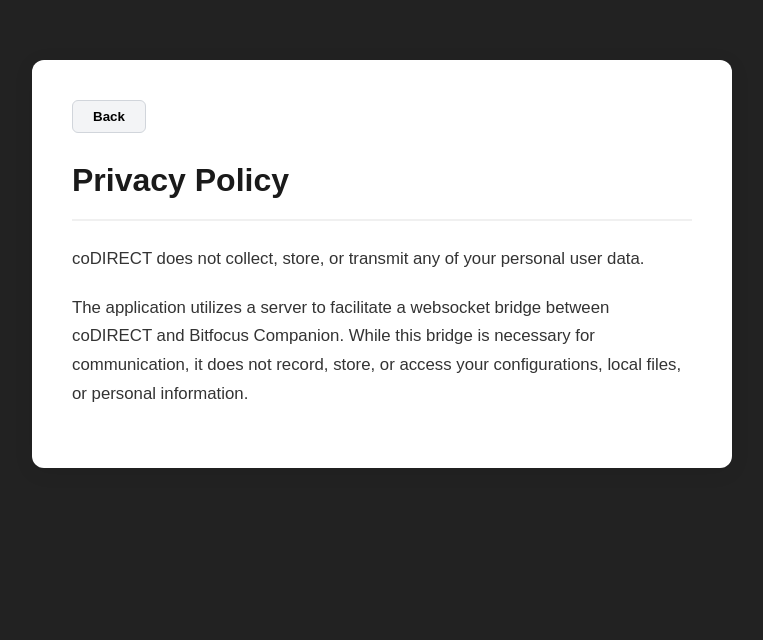
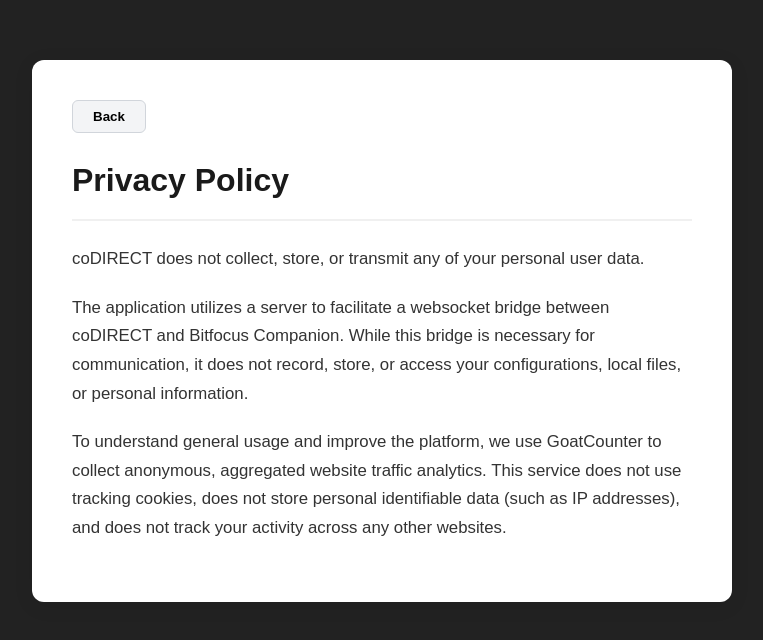
Before and after one commit to codirect/codirect, a React (Vite) app: page /privacy-policy in a window 1280 px wide. Shown: the top 640 px of the page, without its empty margins (258-1021 px from the left). Built offline with nearby package versions, Linux system fonts and the light colour scheme; a web font is replaced by a local one.

Commit message:
Update privacy policy (GoatCounter)
Updated the privacy policy page to reflect the usage of Goat Counter

```diff
--- a/src/pages/TOSPages/PrivacyPolicyPage.jsx
+++ b/src/pages/TOSPages/PrivacyPolicyPage.jsx
@@ -7,8 +7,12 @@ export default function PrivacyPolicyPage() {
     <div className="policy-container">
       <button onClick={() => navigate('/projects')}>Back</button>
       <h1>Privacy Policy</h1>
+
       <p>coDIRECT does not collect, store, or transmit any of your personal user data.</p>
+
       <p>The application utilizes a server to facilitate a websocket bridge between coDIRECT and Bitfocus Companion. While this bridge is necessary for communication, it does not record, store, or access your configurations, local files, or personal information.</p>
+
+      <p>To understand general usage and improve the platform, we use GoatCounter to collect anonymous, aggregated website traffic analytics. This service does not use tracking cookies, does not store personal identifiable data (such as IP addresses), and does not track your activity across any other websites.</p>
     </div>
   );
 }
```
